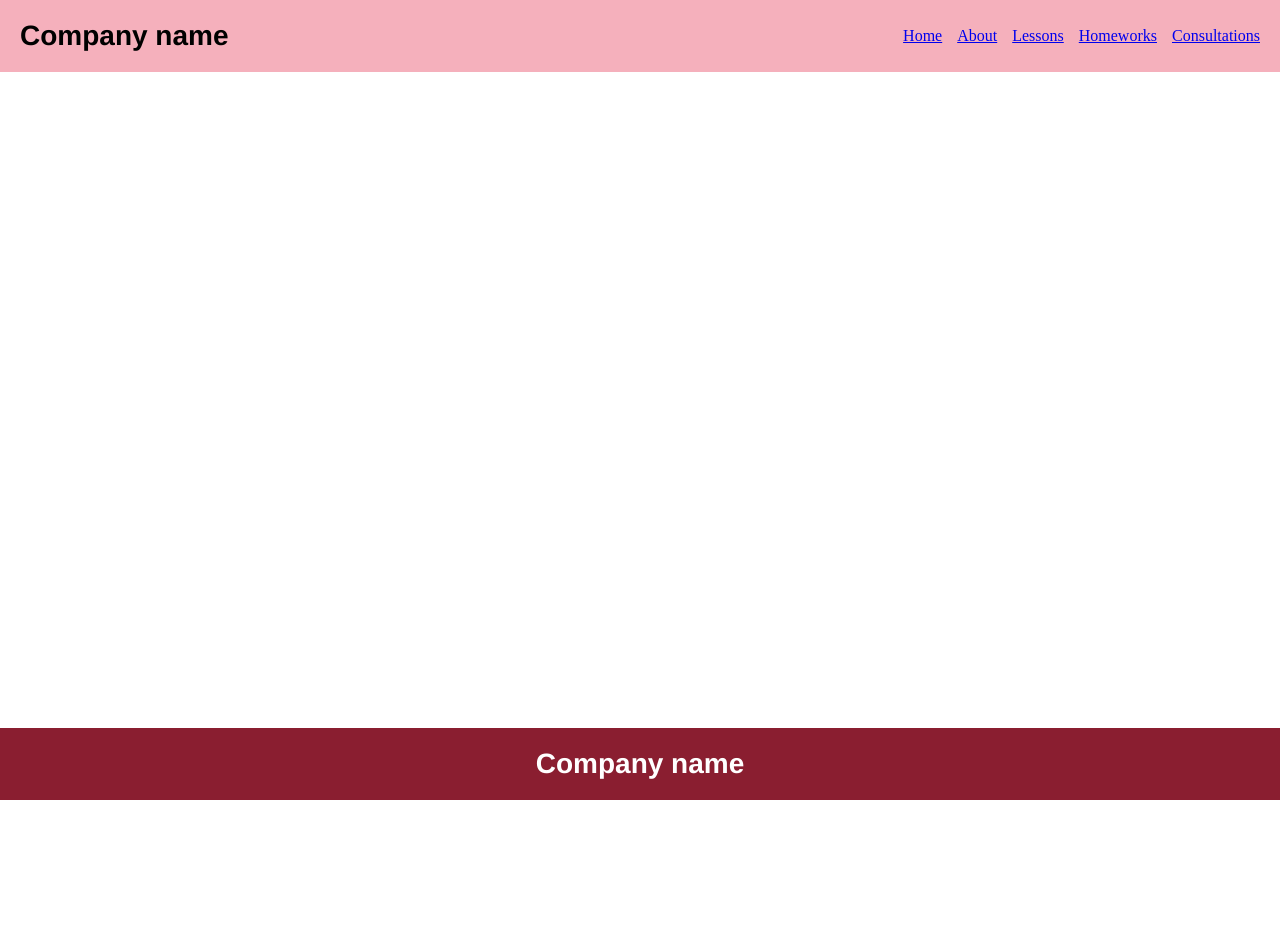
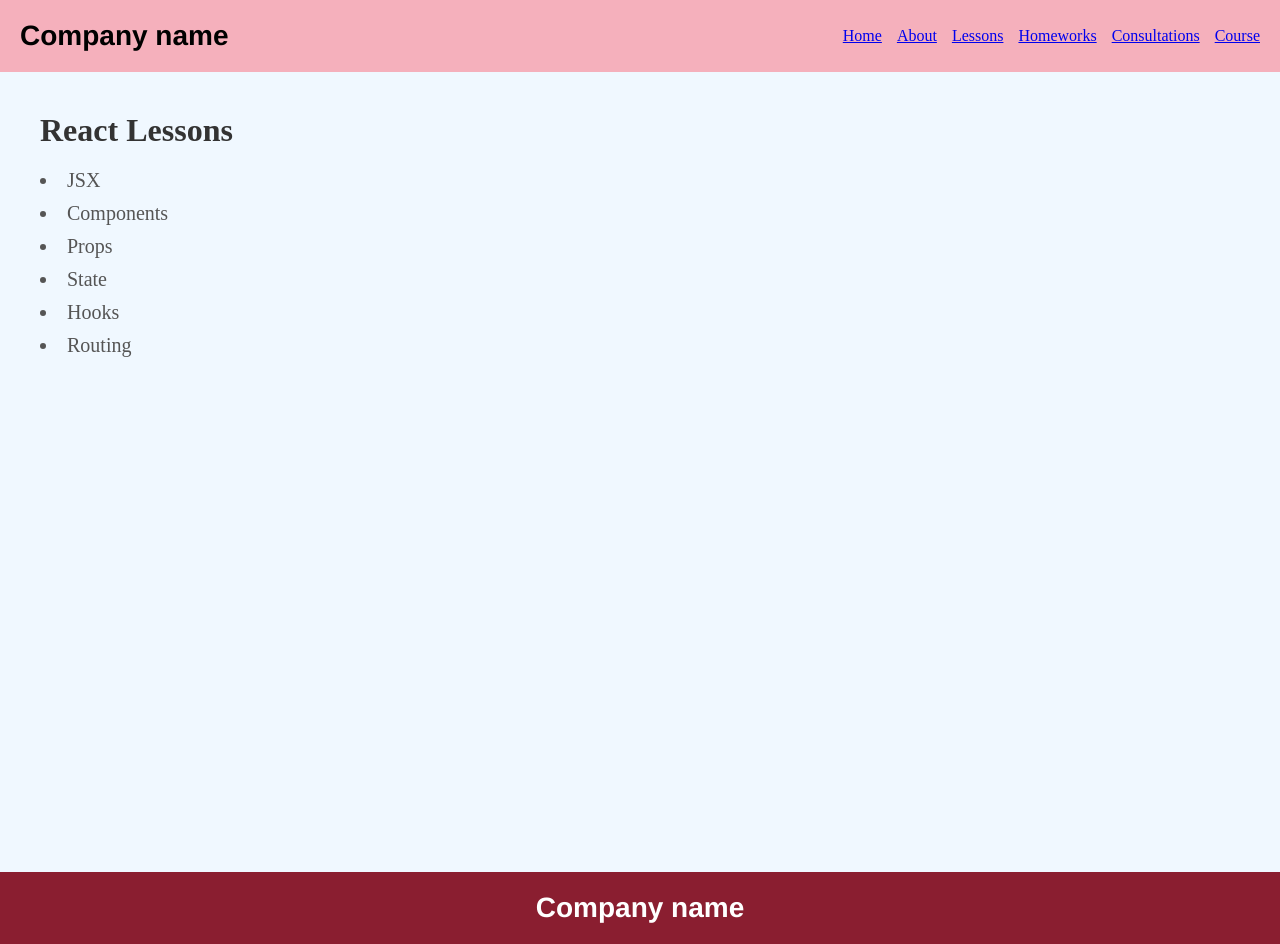
Before and after one commit to GlebMedvedovsky/55_react_ts, a React (Vite) app: page /course in a window 1280 px wide. Before the commit the page ends 800 px from the top, so only its background shows below. Built offline with nearby package versions, Linux system fonts and the light colour scheme.

Commit message:
homework_16

```diff
--- a/src/App.tsx
+++ b/src/App.tsx
@@ -6,6 +6,7 @@ import Home from "./pages/Home/Home";
 import GlobalStyles from "./styles/GlobalStyles";
 import Lesson14 from "./lessons/Lesson14/Lesson14";
 import Homework12 from "./homeworks/Homework12/Homework12";
+import Course from "./pages/Course/Course"; // 🆕 добавили!
 
 function App() {
   return (
@@ -14,12 +15,10 @@ function App() {
       <Layout>
         <Routes>
           <Route path="/" element={<Home />} />
-
           <Route path="/lessons" element={<Lesson14 />} />
           <Route path="/homeworks" element={<Homework12 />} />
-
           <Route path="/about" element={<About />} />
-
+          <Route path="/course" element={<Course />} /> {/* 🆕 новый маршрут */}
         </Routes>
       </Layout>
     </BrowserRouter>
--- a/src/components/Layout/Layout.tsx
+++ b/src/components/Layout/Layout.tsx
@@ -1,4 +1,4 @@
-import { NavLink } from "react-router-dom"
+import { Link, NavLink } from "react-router-dom"
 
 
 import {
@@ -21,6 +21,8 @@ function Layout({children} : LayoutProps) {
           <NavLink to="/lessons">Lessons</NavLink>
           <NavLink to="/homeworks">Homeworks</NavLink>
           <NavLink to="/consultations">Consultations</NavLink>
+          <Link to="/course">Course</Link>
+
         </Nav>
       </Header>
       <Main>{children}</Main>
--- a/src/lessons/Lesson14/Lesson14.tsx
+++ b/src/lessons/Lesson14/Lesson14.tsx
@@ -1,6 +1,6 @@
 import LoginForm from "../../components/LoginForm/LoginForm";
 import { Lesson14Container } from "./styles";
-import { NavLink } from "react-router-dom"
+// import { NavLink } from "react-router-dom"
 
 function Lesson14() {
   return (
--- /dev/null
+++ b/src/pages/Course/Course.tsx
@@ -0,0 +1,26 @@
+import { Route, Routes } from "react-router-dom";
+import { CourseContainer, Title, List, ListItem } from "./steles"
+
+const Course = () => {
+  return (
+    <CourseContainer>
+      <Title>React Lessons</Title>
+      <List>
+        <ListItem>JSX</ListItem>
+        <ListItem>Components</ListItem>
+        <ListItem>Props</ListItem>
+        <ListItem>State</ListItem>
+        <ListItem>Hooks</ListItem>
+        <ListItem>Routing</ListItem>
+
+      </List>
+    </CourseContainer>
+  );
+};
+
+
+<Routes>
+  <Route path="/course" element={<Course />} />
+</Routes>
+
+export default Course;
--- /dev/null
+++ b/src/pages/Course/steles.ts
@@ -0,0 +1,38 @@
+import styled from "@emotion/styled";
+
+export const CourseContainer = styled.div`
+  padding: 40px;
+  background-color: #f0f8ff;
+  min-height: 100vh;
+`;
+
+export const Title = styled.h1`
+  font-size: 32px;
+  margin-bottom: 20px;
+  color: #333;
+`;
+
+export const LessonList = styled.ul`
+  list-style: none;
+  padding: 0;
+`;
+
+export const LessonItem = styled.li`
+  font-size: 20px;
+  margin-bottom: 10px;
+  color: #555;
+`;
+
+export const List = styled.a`
+  text-decoration: none;
+  color: #007bff;
+  &:hover {
+    text-decoration: underline;
+  }
+`;
+
+export const ListItem = styled.li`
+  font-size: 20px;
+  margin-bottom: 10px;
+  color: #555;
+`;
```
Also changed, not shown: src/homeworks/Homework16/Homework15.tsx (added), src/homeworks/Homework16/styles.ts (added).
